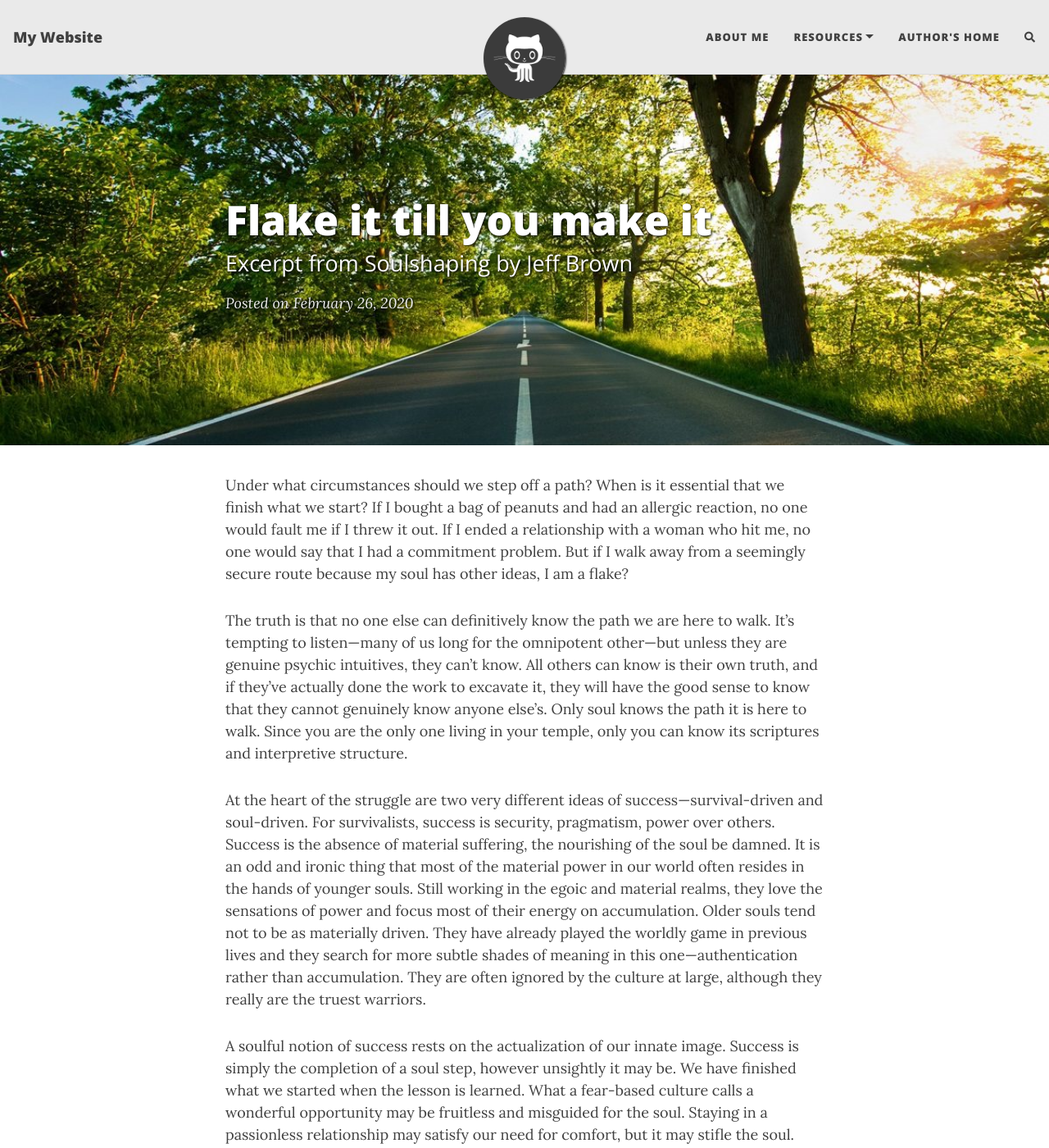
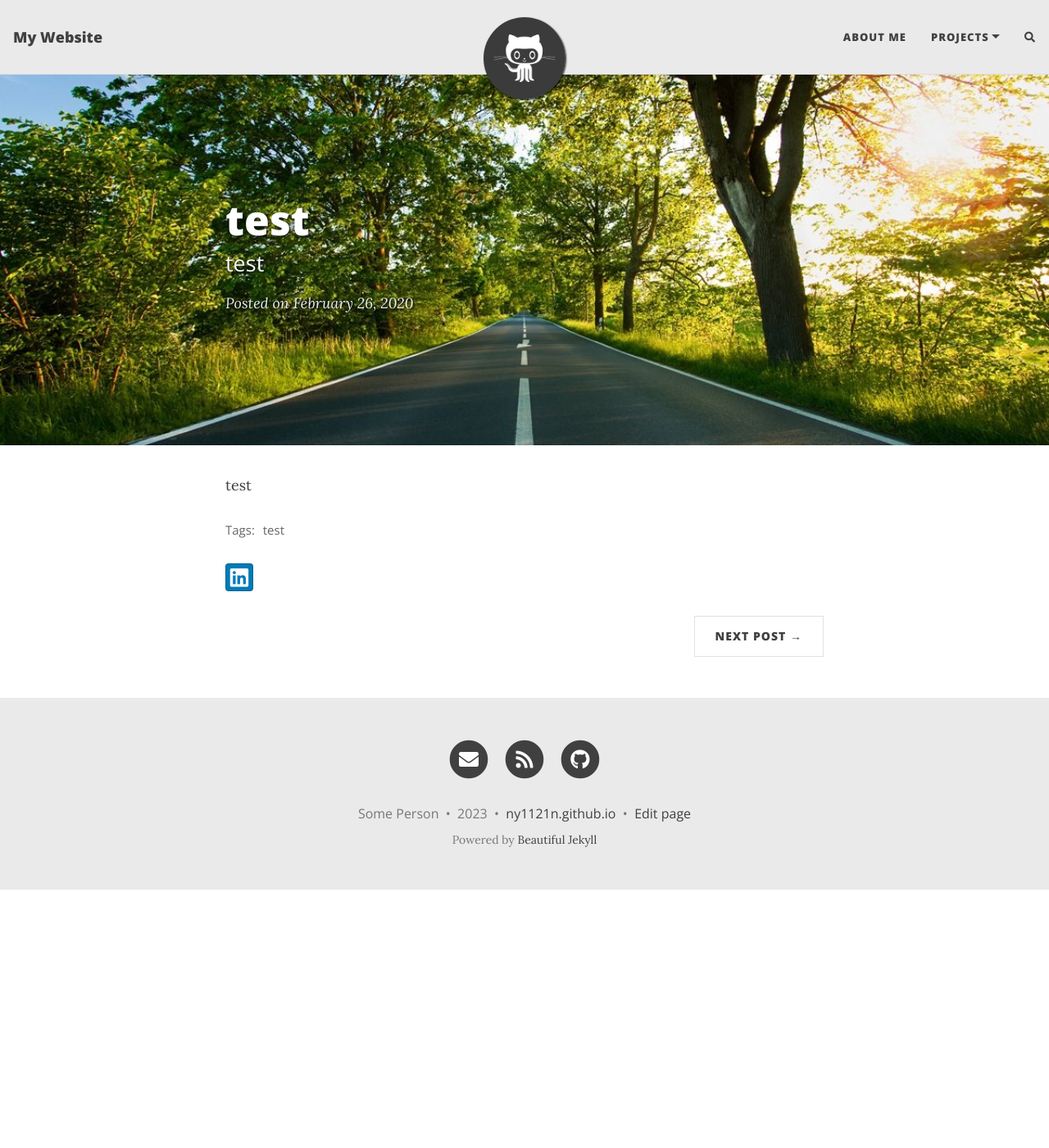
Before and after one commit to ny1121n/ny1121n.github.io, a Jekyll site: the page built from _posts/2020-02-26-flake-it-till-you-make-it.md, in a window 1280 px wide and 1400 px high. Shown: the whole window at 82% size. Built offline with Jekyll 4.4.1, drawn with Linux system fonts in a browser that asks for light colours; nearby versions of some CDN libraries; comment, search, counter and statistics services are not loaded; some of the changed text lies outside the part shown.

Commit message:
updates on layout

```diff
--- a/_config.yml
+++ b/_config.yml
@@ -21,10 +21,10 @@
 
 navbar-links:
   About Me: "aboutme"
-  Resources:
+  Projects:
     - Beautiful Jekyll: "https://beautifuljekyll.com"
     - Learn markdown: "https://www.markdowntutorial.com/"
-  Author's home: "https://deanattali.com"
+
 
 ################
 # --- Logo --- #
@@ -50,13 +50,9 @@
 # You can change the order that they show up on the page by changing the order here.
 # Uncomment the links you want to show and add your information to each one.
 social-network-links:
-  email: "someone@example.com"
+  email: "nayeonkimsg@gmail.com"
   rss: true  # remove this line if you don't want to show an RSS link at the bottom
-  facebook: deanattali
-  github: daattali
-  twitter: daattali
-  patreon: DeanAttali
-  youtube: c/daattali
+  github: ny1121n
 #  medium: yourname
 #  reddit: yourname
 #  linkedin: daattali
@@ -89,14 +85,14 @@
 
 # Select which social network share links to show in posts
 share-links-active:
-  twitter: true
-  facebook: true
+  twitter: false
+  facebook: false
   linkedin: true
   vk: false
 
 # How to display the link to your website in the footer
 # Remove this if you don't want a link in the footer
-url-pretty: "MyWebsite.com"
+url-pretty: "ny1121n.github.io"
 
 # Excerpt word length - Truncate the excerpt of each post on the feed page to the specified number of words
 excerpt_length: 50
@@ -251,7 +247,7 @@
 #################################################################################
 
 # Output options (more information on Jekyll's site)
-timezone: "America/Toronto"
+timezone: "Asia/Singapore"
 markdown: kramdown
 highlighter: rouge
 permalink: /:year-:month-:day-:title/
--- a/_posts/2020-02-26-flake-it-till-you-make-it.md
+++ b/_posts/2020-02-26-flake-it-till-you-make-it.md
@@ -1,17 +1,11 @@
 ---
 layout: post
-title: Flake it till you make it
-subtitle: Excerpt from Soulshaping by Jeff Brown
+title: test
+subtitle: test
 cover-img: /assets/img/path.jpg
 thumbnail-img: /assets/img/thumb.png
 share-img: /assets/img/path.jpg
-tags: [books, test]
+tags: [test]
 ---
 
-Under what circumstances should we step off a path? When is it essential that we finish what we start? If I bought a bag of peanuts and had an allergic reaction, no one would fault me if I threw it out. If I ended a relationship with a woman who hit me, no one would say that I had a commitment problem. But if I walk away from a seemingly secure route because my soul has other ideas, I am a flake?
-
-The truth is that no one else can definitively know the path we are here to walk. It’s tempting to listen—many of us long for the omnipotent other—but unless they are genuine psychic intuitives, they can’t know. All others can know is their own truth, and if they’ve actually done the work to excavate it, they will have the good sense to know that they cannot genuinely know anyone else’s. Only soul knows the path it is here to walk. Since you are the only one living in your temple, only you can know its scriptures and interpretive structure.
-
-At the heart of the struggle are two very different ideas of success—survival-driven and soul-driven. For survivalists, success is security, pragmatism, power over others. Success is the absence of material suffering, the nourishing of the soul be damned. It is an odd and ironic thing that most of the material power in our world often resides in the hands of younger souls. Still working in the egoic and material realms, they love the sensations of power and focus most of their energy on accumulation. Older souls tend not to be as materially driven. They have already played the worldly game in previous lives and they search for more subtle shades of meaning in this one—authentication rather than accumulation. They are often ignored by the culture at large, although they really are the truest warriors.
-
-A soulful notion of success rests on the actualization of our innate image. Success is simply the completion of a soul step, however unsightly it may be. We have finished what we started when the lesson is learned. What a fear-based culture calls a wonderful opportunity may be fruitless and misguided for the soul. Staying in a passionless relationship may satisfy our need for comfort, but it may stifle the soul. Becoming a famous lawyer is only worthwhile if the soul demands it. It is an essential failure if you are called to be a monastic this time around. If you need to explore and abandon ten careers in order to stretch your soul toward its innate image, then so be it. Flake it till you make it.
+test
```
